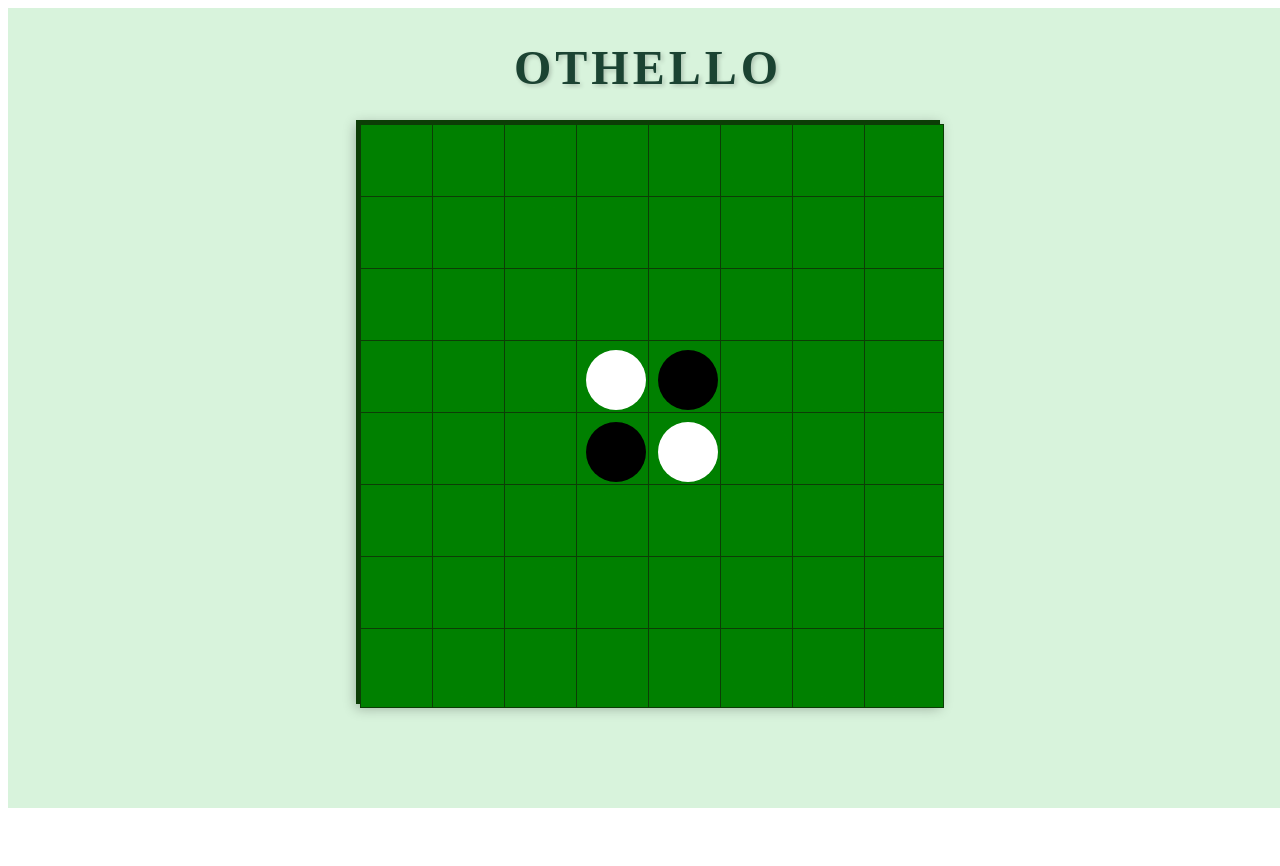
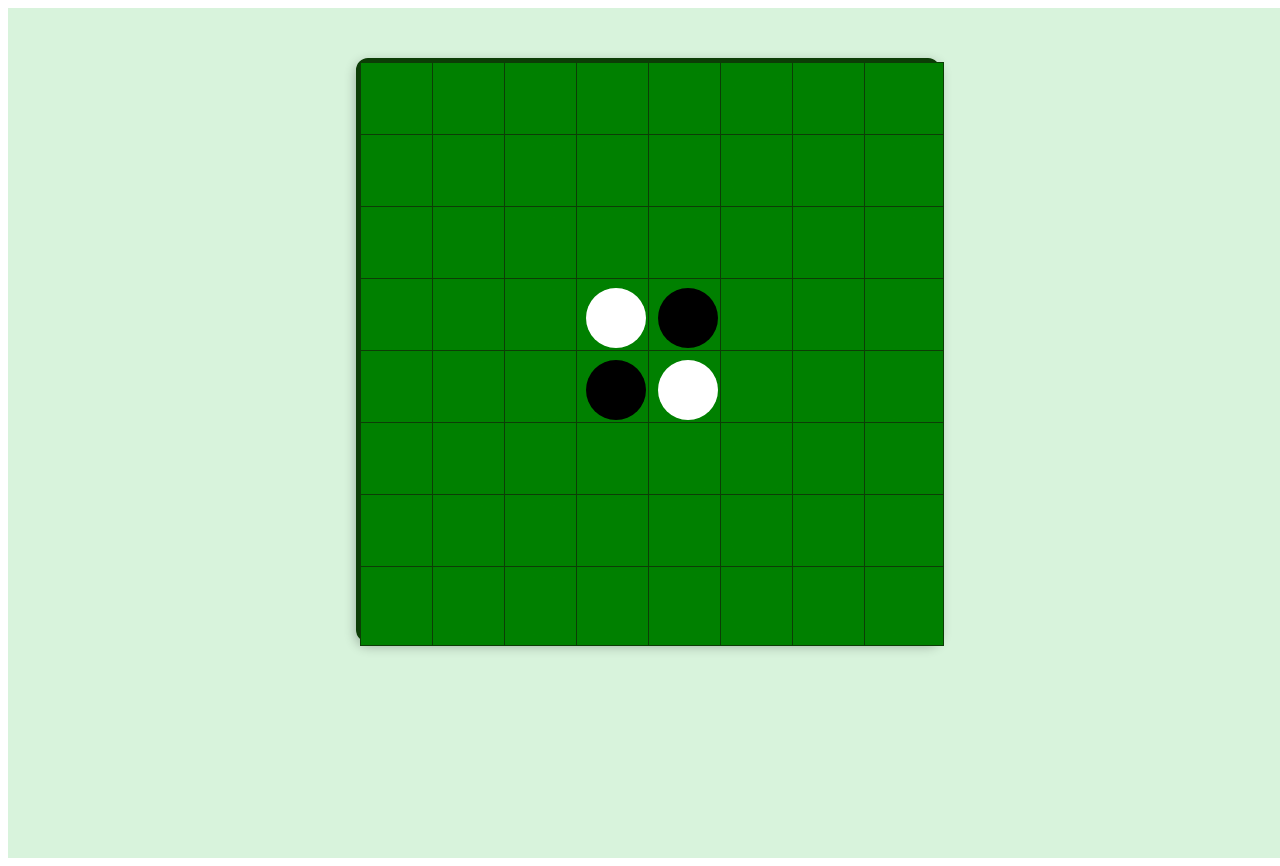
Before and after one commit to Tarsh333/othello-frontend, a React (Vite) app in the folder othello/: page / in a window 1280 px wide. Before the commit the page ends 816 px from the top, so only its background shows below. Built offline with nearby package versions, Linux system fonts and the light colour scheme.

Commit message:
title deletion

```diff
--- a/othello/src/ui/Board.css
+++ b/othello/src/ui/Board.css
@@ -5,27 +5,16 @@
     display: flex;
     flex-direction: column;
     align-items: center;
-
+    padding-top: 50px;
     background-color: #d8f3dc; /* light green */
 }
 
-.title {
-    /* margin-top: 20px; */
-    margin-bottom: 25px;
-
-    font-size: 3rem;
-    font-weight: bold;
-    letter-spacing: 4px;
-
-    color: #1b4332;
-    text-shadow: 2px 2px 4px rgba(0, 0, 0, 0.2);
-}
 
 .board {
     display: grid;
     grid-template-columns: repeat(8, 72px);
     grid-template-rows: repeat(8, 72px);
-
     border: 4px solid #0c3d06;
+    border-radius: 12px;
     box-shadow: 0 4px 12px rgba(0, 0, 0, 0.3);
 }
--- a/othello/src/ui/Board.jsx
+++ b/othello/src/ui/Board.jsx
@@ -24,7 +24,6 @@ const changeTurn=()=>{
 }
     return (
       <div className="board-container">
-        <h1 className="title">OTHELLO</h1>
   <div className="board">
     {
       board.map((row, i) =>
```
